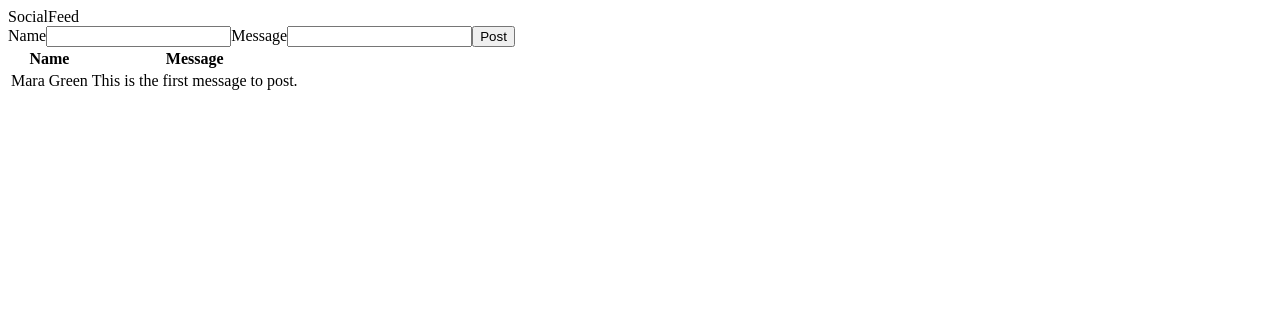
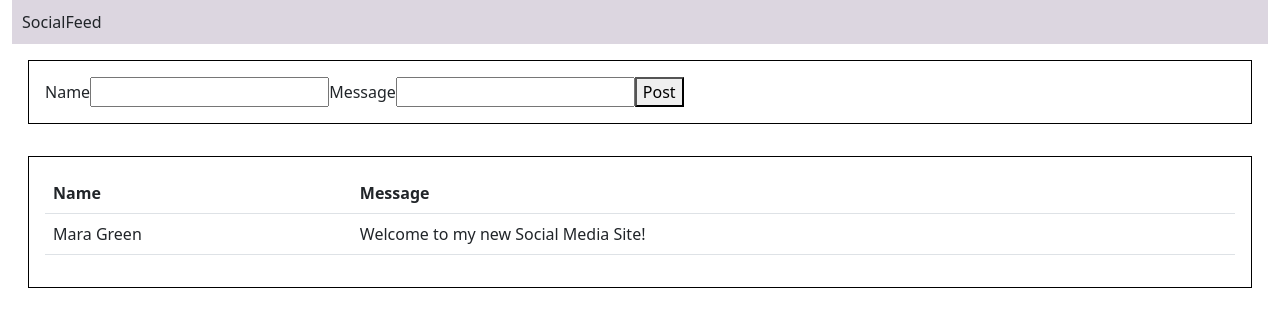
Before and after one commit to mfgreen42/Social-Media_site, a React (Create React App) app: page / in a window 1280 px wide. Shown: the top 326 px of the page. Built offline with nearby package versions, Linux system fonts and the light colour scheme.

Commit message:
add App.css + start working on styling

```diff
--- a/package.json
+++ b/package.json
@@ -6,7 +6,9 @@
     "@testing-library/jest-dom": "^5.16.5",
     "@testing-library/react": "^13.4.0",
     "@testing-library/user-event": "^13.5.0",
+    "bootstrap": "^5.2.3",
     "react": "^18.2.0",
+    "react-bootstrap": "^2.7.0",
     "react-dom": "^18.2.0",
     "react-scripts": "5.0.1",
     "web-vitals": "^2.1.4"
--- /dev/null
+++ b/src/App.css
@@ -0,0 +1,17 @@
+
+header {
+    font-family: 'sans-serif' Arial, Helvetica, Verdana;
+    background-color: rgb(220, 214, 224);
+    padding: 10px;
+
+}
+
+
+
+.border-box {
+    border: 1px;
+    border-style: solid;
+    border-color: black;
+    margin: 1em;
+    padding: 1em;
+}
--- a/src/App.js
+++ b/src/App.js
@@ -3,10 +3,11 @@ import React, { useState } from 'react';
 import Post from './Components/Post/Post';
 import CreatePostForm from './Components/CreatePostForm/CreatePostForm';
 import NavBar from './Components/NavBar/NavBar';
+import './App.css';
 
 function App() {
 
-  const [posts, setPosts] = useState([{name: 'Mara Green', message: 'This is the first message to post.'}])
+  const [posts, setPosts] = useState([{name: 'Mara Green', message: 'Welcome to my new Social Media Site!'}])
 
   function addNewPost(post) {
     let tempPost = [post, ...posts];
@@ -14,10 +15,22 @@ function App() {
   }
 
   return (
-    <div>
+    <div className='container-fluid'>
+      <div>
       <NavBar/>
-      <CreatePostForm addNewPostProperty={addNewPost}/>
-      <Post postEntries={posts}/>
+      </div>
+      <div className='row'>
+        <div className='col-md-12'>
+          <div className='border-box'>
+            <CreatePostForm addNewPostProperty={addNewPost}/>
+          </div>
+        </div>
+        <div className='col-md-12'>
+          <div className='border-box'>
+            <Post postEntries={posts}/>
+          </div>
+        </div>
+      </div>
     </div>
   );
 }
--- a/src/Components/NavBar/NavBar.jsx
+++ b/src/Components/NavBar/NavBar.jsx
@@ -1,3 +1,5 @@
+
+
 
 const NavBar = (props) => {
     return (
--- a/src/Components/Post/Post.jsx
+++ b/src/Components/Post/Post.jsx
@@ -1,7 +1,7 @@
 
 const Post = (props) => {
     return (
-        <table>
+    <table className="table">
     <thead>
         <tr>
         <th>Name</th>
--- a/src/index.js
+++ b/src/index.js
@@ -1,6 +1,7 @@
 import React from 'react';
 import ReactDOM from 'react-dom/client';
 import App from './App';
+import 'bootstrap/dist/css/bootstrap.min.css';
 
 const root = ReactDOM.createRoot(document.getElementById('root'));
 root.render(
```
Also changed, not shown: 1 other file (tests, documents, lock files or other folders). Lines whose indentation alone changed are shown as unchanged.
